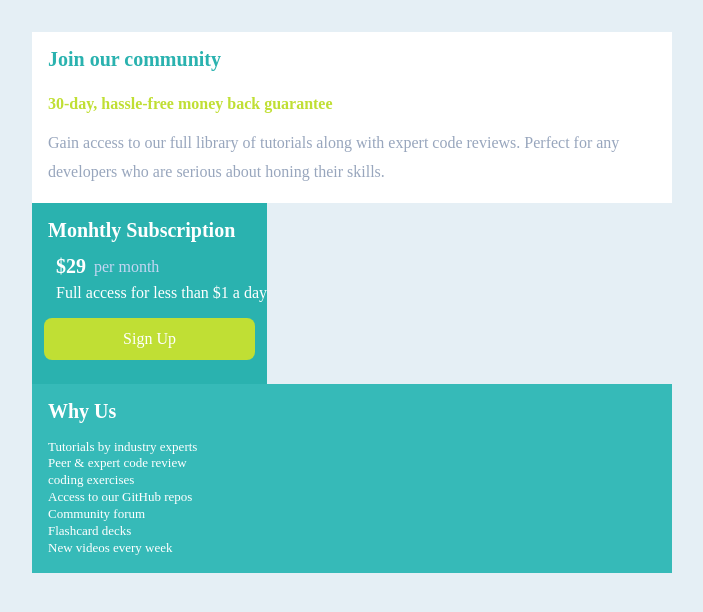
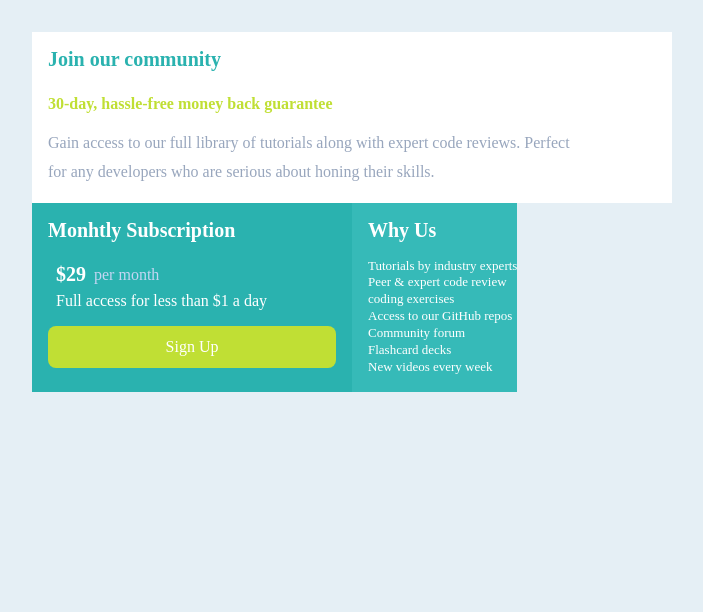
Before and after one commit to Enis67/Frontend-Mentor-Single-Price-Grid-Component, a plain HTML site: page index.html in a window 1280 px wide. Shown: the whole page, without its empty margins (48-751 px from the left). Drawn offline with Linux system fonts and the light colour scheme.

Commit message:
Add files via upload

```diff
--- a/index.html
+++ b/index.html
@@ -27,11 +27,11 @@
             <a class="btn" href="">Sign Up</a>
           </div>
         </div>
-      </div>
-      <div class="card-three">
-        <h1>Why Us</h1>
-        <p>Tutorials by industry experts <br> Peer & expert code review <br> coding exercises <br> Access to our GitHub repos <br> Community forum <br> Flashcard decks <br> New videos every week</p>
-      </div>
+        <div class="card-three">
+          <h1>Why Us</h1>
+          <p>Tutorials by industry experts <br> Peer & expert code review <br> coding exercises <br> Access to our GitHub repos <br> Community forum <br> Flashcard decks <br> New videos every week</p>
+        </div>
+    </div>
     </div>
   </main>
 </body>
--- a/styles/styles.css
+++ b/styles/styles.css
@@ -57,7 +57,7 @@ h2{
 
 
 .card-two h1{
-    padding-bottom: 0.5rem;
+    padding-bottom: 1rem;
 }
 .card-two .price{
     display: flex;
@@ -95,6 +95,7 @@ h2{
     border-radius: 0.5rem;
     width: 90%;
     max-width: 300px;
+    box-shadow: inset;
 }
 
 .btn-background{
@@ -117,6 +118,16 @@ h2{
 @media(min-width: 800px){
     .card-columns{
         display: flex;
+        min-width: 100%;
 
     }
+    .card-two{
+        width: 50%;
+    }
+    .card.card-three{
+        width: 100%
+    }
+    .card-one p{
+        padding-right: 5rem;
+    }
 }
```
